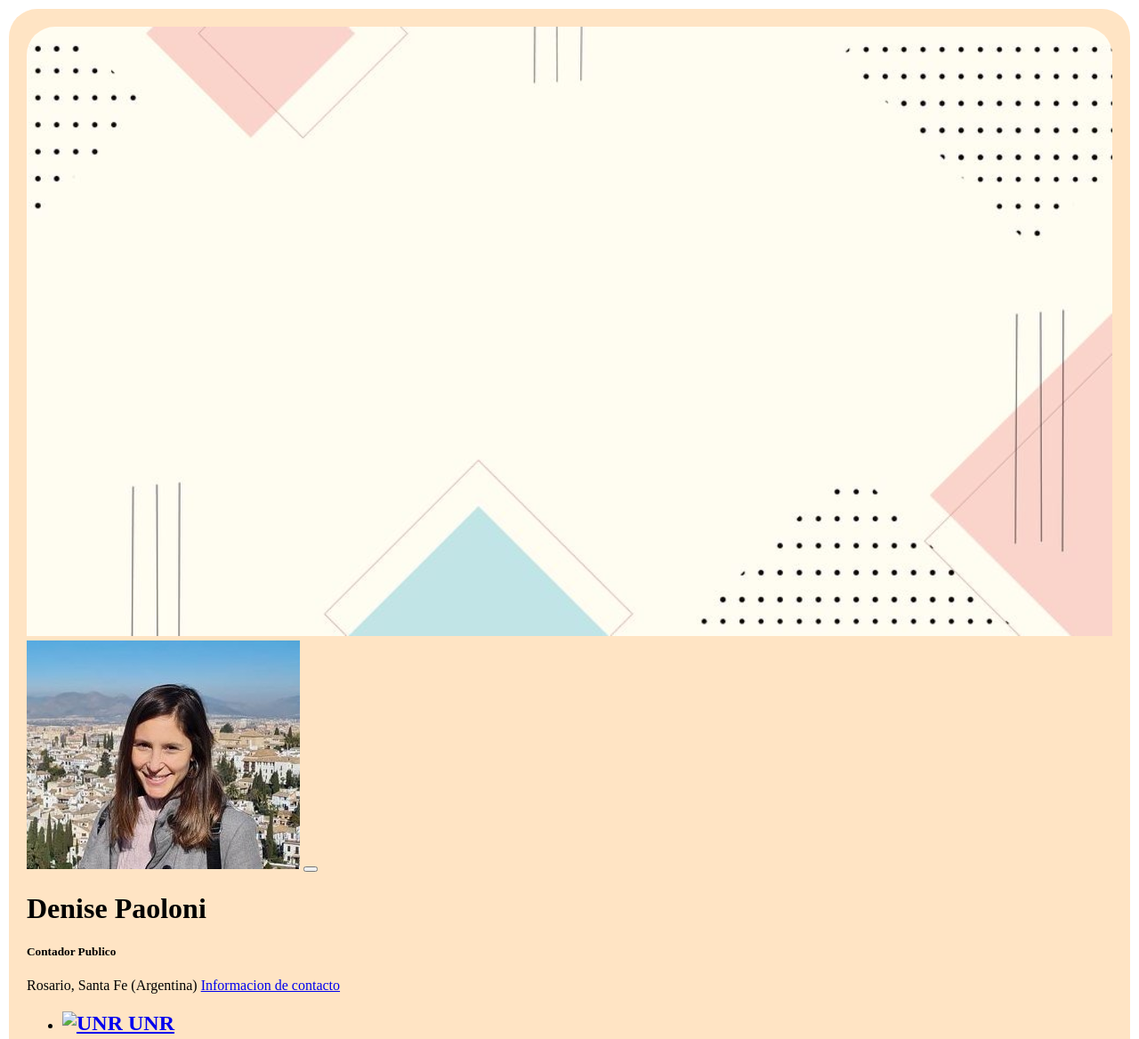
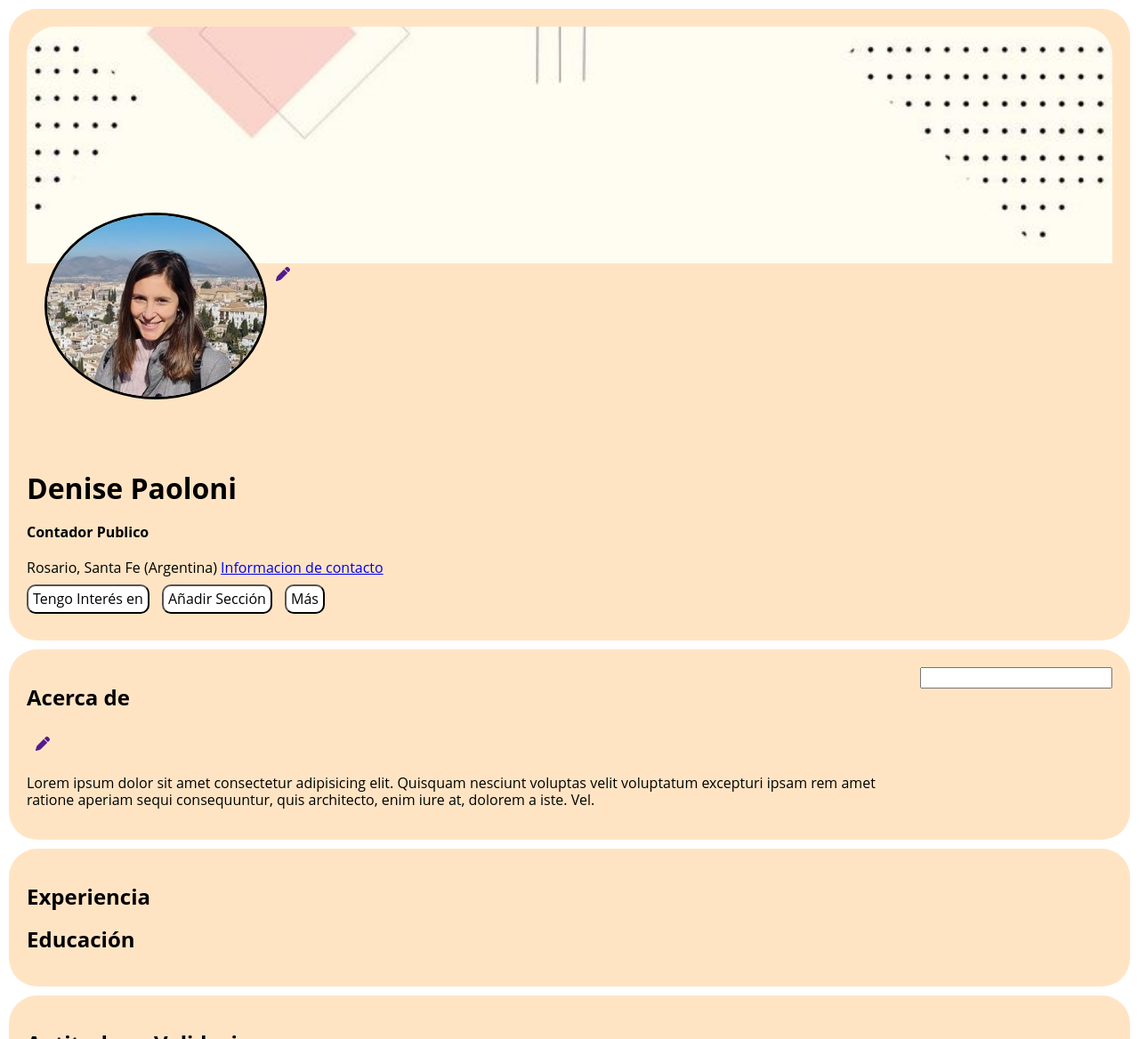
Before and after one commit to dpaoloni/PorfolioFrontend, a plain HTML site: page Intidin/index.html in a window 1280 px wide. Shown: the top 1168 px of the page at 89% size. Drawn offline with Linux system fonts and the light colour scheme.

Commit message:
intidin2

```diff
--- a/Intidin/css/styles.css
+++ b/Intidin/css/styles.css
@@ -1,4 +1,8 @@
-.contenedor{
+body {
+    font-family: 'Open Sans', sans-serif;
+}
+
+.contenedor {
     background-color: bisque;
     border-radius: 32px;
     margin: 10px 10px;
@@ -6,7 +10,106 @@
     border-color: #0a66c2;
 }
 
-.imgportada{
+.imgportada {
     width: 100%;
     border-radius: 32px 32px 0px 0px;
 }
+
+.imgperfil {
+    /* align-items: flex-start; */
+    display: flex;
+}
+
+.imgperfil img {
+    border-radius: 50%;
+
+    border: solid 3px black;
+    /* margin-top: -200px; */
+    position: relative;
+    bottom: 60px;
+    left: 20px;
+    width: 20%;
+    margin: 0px;
+    padding: 0;
+
+}
+
+.editarfoto {
+    /* margin: 0;
+    padding: 0; */
+    /* display: flex;
+    /* bottom: 60px;
+    left: 50px; */
+    position: flex;
+    bottom: 10px;
+    left: 10px;
+    width: 15%;
+    margin: 0px;
+    padding-left: 30px;
+}
+
+/* .fa-solid{
+    display: flex;
+}  */
+.alinear_items {
+    align-items: flex-start;
+    padding-top: 0;
+    margin-top: 0;
+}
+
+.datos_personales {
+    width: 75%;
+}
+
+.columnas {
+    display: inline-flex;
+    ;
+    /* display: flex; */
+    /* flex-direction: row; */
+}
+
+.añadir_elementos button {
+    background-color: white;
+    margin: 10px;
+    margin-left: 0;
+    font-size: medium;
+    border-radius: 10px;
+    padding: 5px;
+    align-items: flex-start;
+}
+
+/* .LinkFomracion {
+    display: flex;
+    margin: 0;
+    padding: 0px;
+}
+
+.LinkFomracion img{
+    scale: 30%;
+}
+.LinkFomracion ul{
+    text-decoration: none ;
+    ;
+}
+.LinkFomracion ul li a{
+    flex-grow: 1.5;
+    display: block;
+    text-align: center;
+
+}
+
+
+
+.LinkFomracion span{
+    text-decoration: none; */
+}
+
+#edit-acercade {
+    display: none;
+
+}
+
+.editarcontenido {
+    padding: 10px;
+    display: flex;
+}
--- a/Intidin/index.html
+++ b/Intidin/index.html
@@ -8,46 +8,44 @@
 	<title>INTIDIN</title>
 	<link rel="stylesheet" href="css/normalize.css" />
 	<link rel="stylesheet" href="css/styles.css">
+	<link rel="stylesheet" href="https://cdnjs.cloudflare.com/ajax/libs/font-awesome/6.3.0/css/all.min.css"
+		integrity="sha512-SzlrxWUlpfuzQ+pcUCosxcglQRNAq/DZjVsC0lE40xsADsfeQoEypE+enwcOiGjk/bSuGGKHEyjSoQ1zVisanQ=="
+		crossorigin="anonymous" referrerpolicy="no-referrer" />
+
 </head>
 
 <body>
 
 	<div class="contenedor">
 		<div>
-			<img class="imgportada" src="img/portada4.jpg" alt="impportada">
+			<img class="imgportada" src="img/Portada.png" alt="impportada">
 		</div>
 
+		<div class="alinear_items">
 			<div class="imgperfil">
+
 					<img src="img/Denise1.jpg.jpeg" alt="fotoperfil">
-			<button <i class="fi fi-rr-pencil"></i> </button>
+
+				<div class="editarfoto">
+					<a href=> <i class="fa-solid fa-pen"></i></a>
 				</div>
 
-		<div>
-			<h1>Denise Paoloni</h1>
-			<h5>Contador Publico </h5>
 			</div>
 
+
 			<div>
+				<div class="datos_personales">
+					<h1>Denise Paoloni</h1>
+					<h4>Contador Publico </h4>
+				</div>
+
+				<div class="datos_personales">
 					<span> Rosario, Santa Fe (Argentina)</span>
 					<span> <a href="#">Informacion de contacto </a></span>
 				</div>
-
-		<div class="LinkFomracion">
-			<ul>
-				<li>
-					<h2> <a href="#">
-							<img src="img/unr.jpg.crdownload" alt="UNR">
-							UNR</a></h2>
-				</li>
-				<li>
-					<h2><a href="#">
-							<img src="img/UTN.jpg" alt="UTN">
-							UTN</h2></a>
-				</li>
-			</ul>
 			</div>
 
-		<div class="infoaccion">
+			<div class="añadir_elementos">
 				<button> Tengo Interés en</button>
 				<button> Añadir Sección</button>
 				<button> Más</button>
@@ -55,14 +53,66 @@
 
 		</div>
 
+		<!-- <div class="LinkFomracion">
+				<ul>
+					<li>
+						<a href="https://unr.edu.ar/">
+							<img src="img/unr.png" alt="UNR">
+							<span> Unr</span>
+						</a>
+					</li>
+					<li>
+						<a href="https://sceu.frba.utn.edu.ar/e-learning/?gclid=Cj0KCQiA6fafBhC1ARIsAIJjL8l3CytESx-btBPvRy5U35LCtnH3j5TljvWIeSwiceb1cA-RbVT8MfEaApnREALw_wcB">
+							<img src="img/UTN.jpg" alt="UTN">
+							<span> UTN</span>
+						</a>
+					</li>
+				</ul>
+			</div> -->
+		<!-- </div> -->
+
+
+
+	</div>
+
 
 	<main>
+		<script>
+			function cambiar_parrafo() {
+				document.getElementById("edit-acercade").style.display = "block";
+				let texto = document.getElementById("text-acercade").innerText;
+				console.log(texto);
+			};
+			function fcambiarparrafo(valor) {
+				document.getElementById("text-acercade").innerText = valor;
+			};
+
+		</script>
+
+
 
 		<div class="contenedor">
+			<div class="columnas">
+				<div class="acercade">
 					<h2>Acerca de</h2>
-			<p>Lorem ipsum dolor sit amet consectetur adipisicing elit. Quisquam nesciunt voluptas velit voluptatum
-				excepturi ipsam rem amet ratione aperiam sequi consequuntur, quis architecto, enim iure at, dolorem a
+
+					<div class="editarcontenido" onclick="cambiar_parrafo" ()> <a href=> <i
+								class="fa-solid fa-pen"></i></a>
+					</div>
+					<div>
+						<p id="text-acercade">Lorem ipsum dolor sit amet consectetur adipisicing elit. Quisquam nesciunt
+							voluptas velit voluptatum
+							excepturi ipsam rem amet ratione aperiam sequi consequuntur, quis architecto, enim iure at,
+							dolorem
+							a
 							iste. Vel.</p>
+					</div>
+				</div>
+
+				<div>
+					<input id="edit-acercade" type="text" oninput="fcambiarparrafo(this.value)">
+				</div>
+			</div>
 		</div>
 
 		<div class="contenedor">
```
Also changed, not shown: Intidin/img/JS-TS/objeto.ts (added, +35 -0 lines), Intidin/img/Portada.png (added), Intidin/img/edit.png (added), Intidin/img/unr.png (added), 1 other file. Lines whose indentation alone changed are shown as unchanged.
